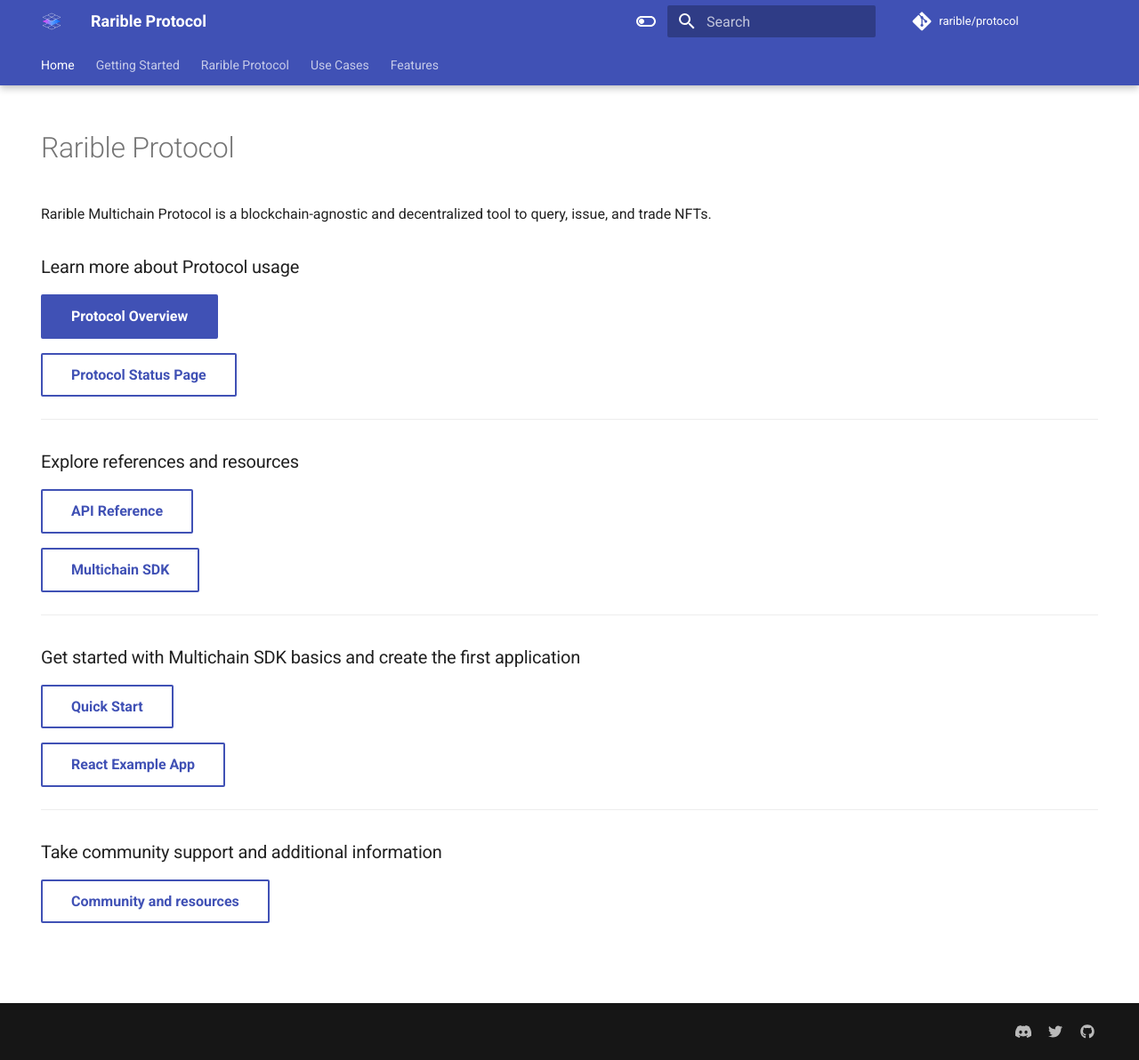
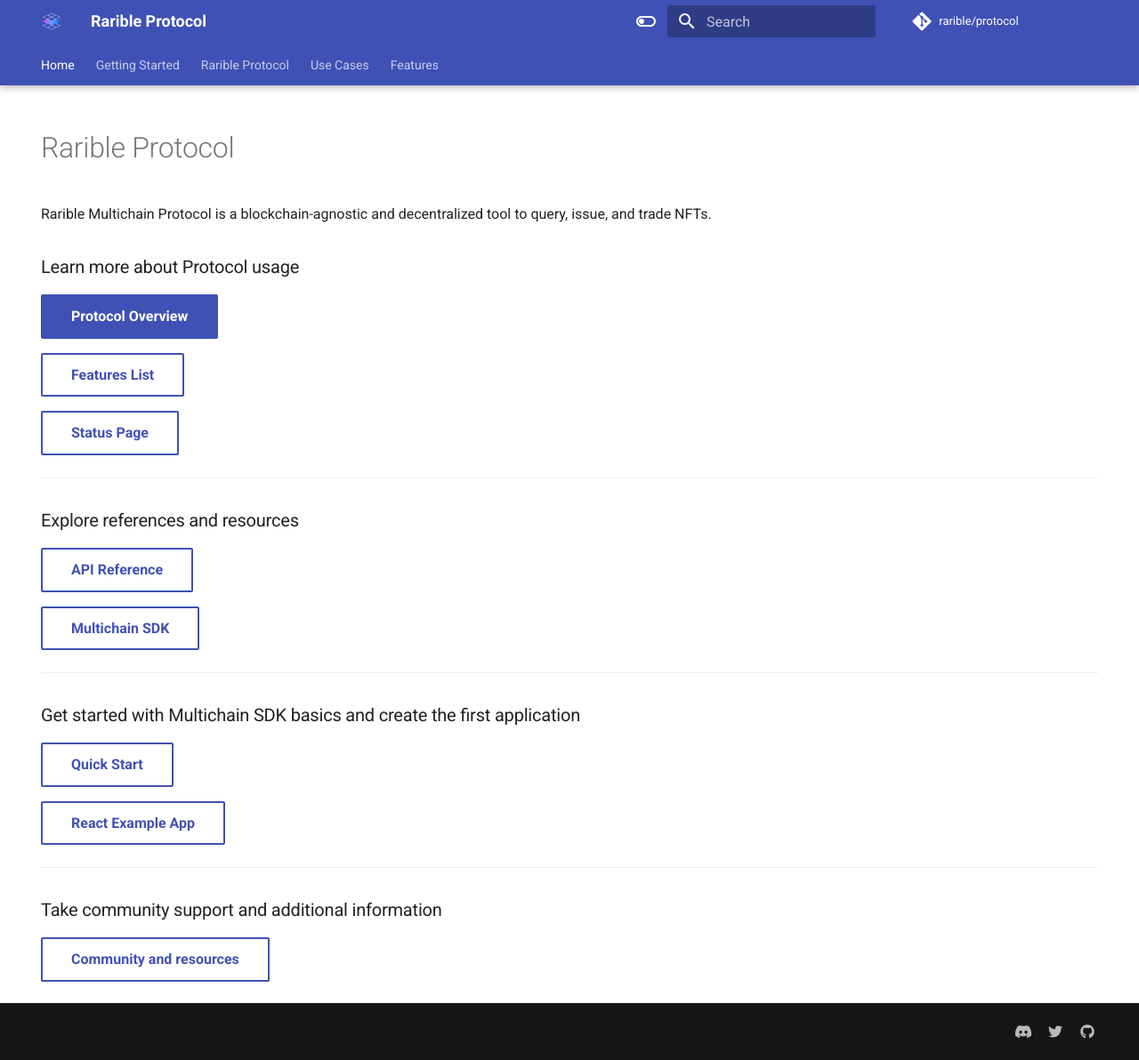
Before and after one commit to rarible/protocol, an MkDocs documentation site: the page built from docs/index.md, in a window 1280 px wide and 1192 px high. Shown: the whole window at 89% size. Built offline with MkDocs 1.6.1 and Material for MkDocs 9.7.7, drawn with Linux system fonts in a browser that asks for light colours; comment, search, counter and statistics services are not loaded.

Commit message:
feat: add button on main page

```diff
--- a/docs/index.md
+++ b/docs/index.md
@@ -15,7 +15,9 @@
 
 [Protocol Overview](overview/union.md){ .md-button .md-button--primary }
 
-[Protocol Status Page](overview/protocol-status.md){ .md-button }
+[Features List](features.md){ .md-button }
+
+[Status Page](overview/protocol-status.md){ .md-button }
 
 ***
 
```
